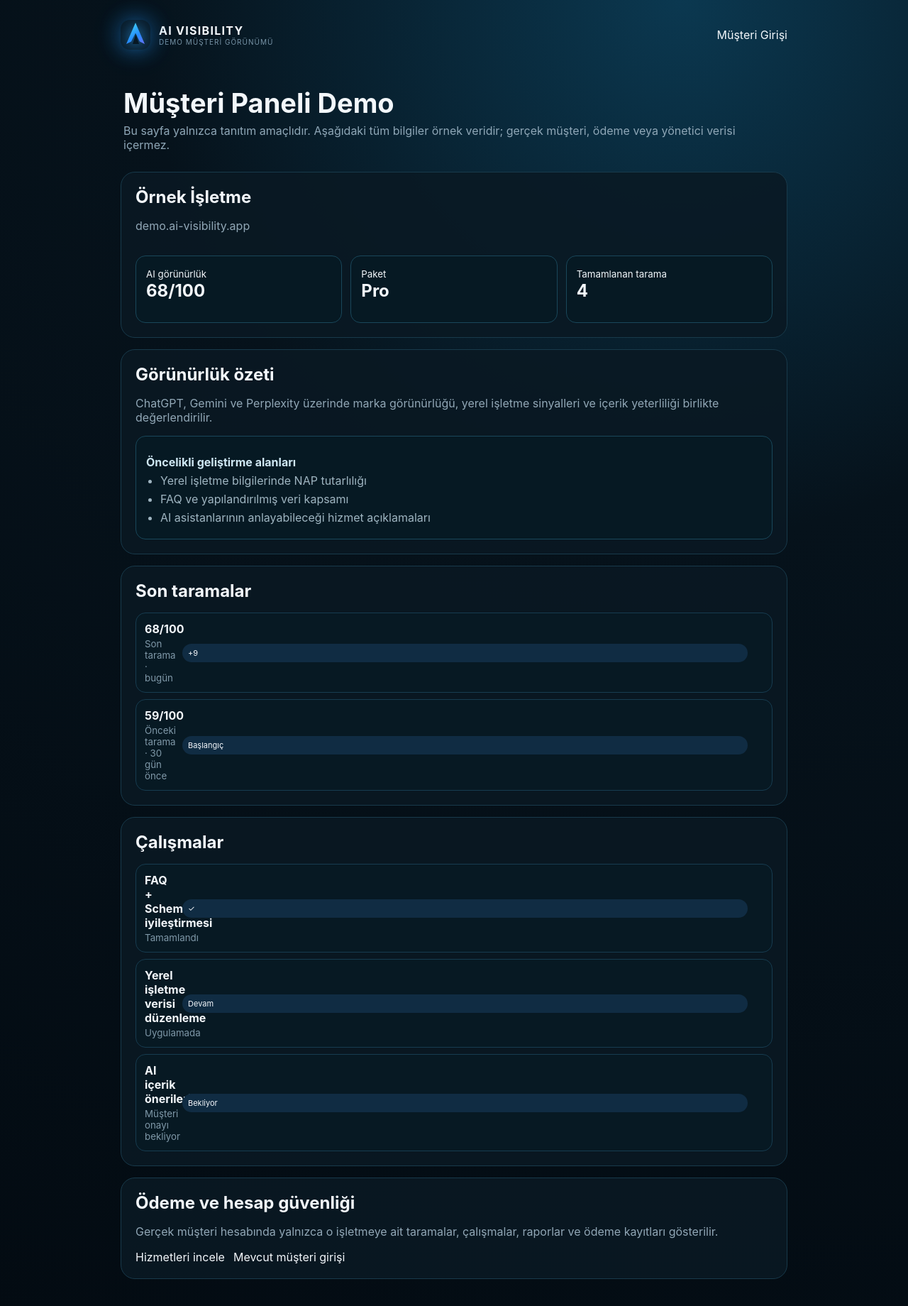
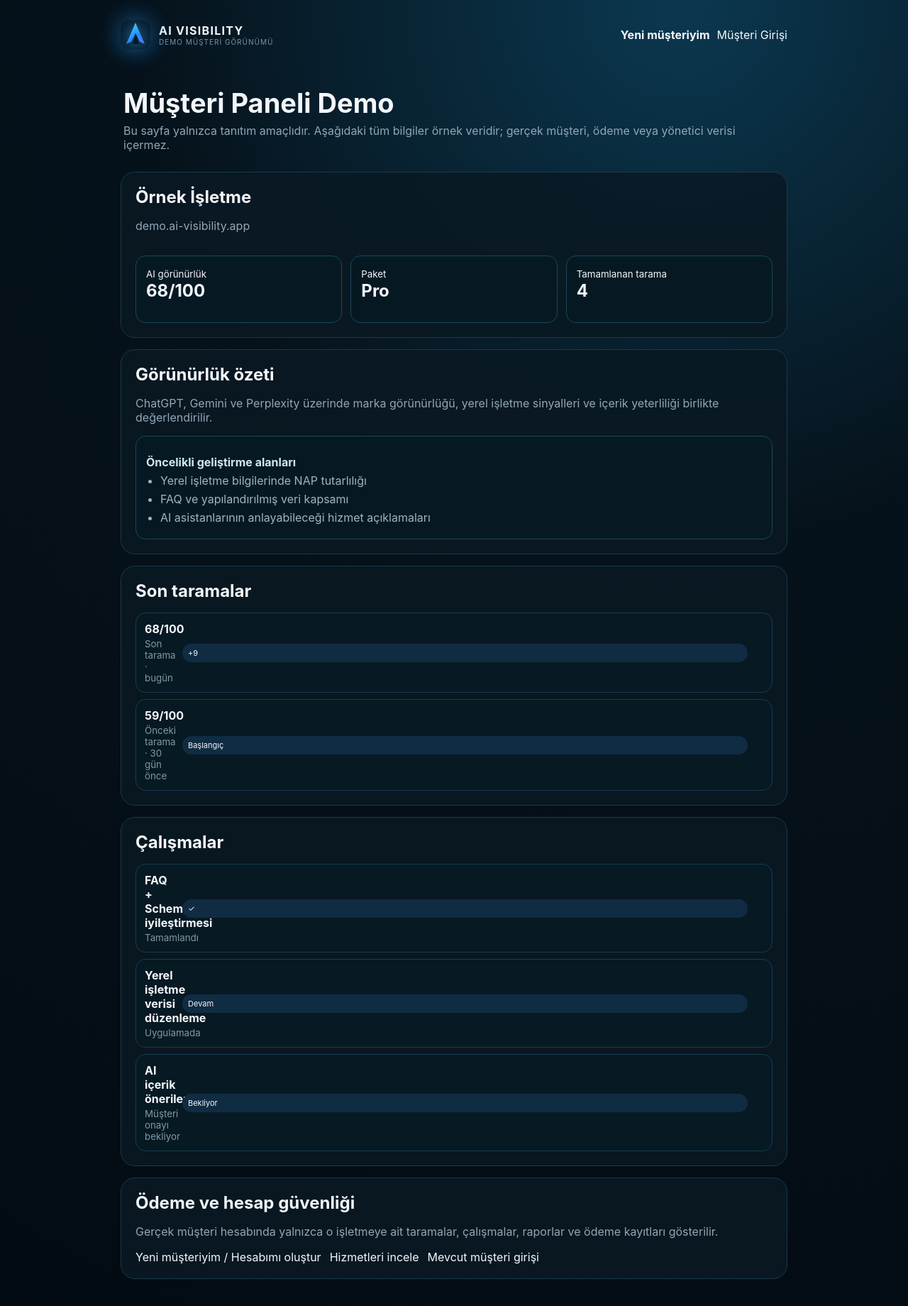
Before and after one commit to mehmetozan-5858/ai-visibility, a Next.js app: page /demo in a window 1280 px wide. Shown: the top 1840 px of the page at 71% size. Built offline with nearby package versions, Linux system fonts and the light colour scheme.

Commit message:
Add new customer button to demo page

```diff
--- a/app/demo/page.js
+++ b/app/demo/page.js
@@ -6,7 +6,10 @@ export default function DemoPage(){
   return <main style={{maxWidth:980,margin:"0 auto",padding:"28px 20px 60px"}}>
     <header className="top" style={{marginBottom:24}}>
       <Link href="/demo" className="brand"><span className="logo">A</span><div><strong>AI VISIBILITY</strong><small>DEMO MÜŞTERİ GÖRÜNÜMÜ</small></div></Link>
-      <Link href="/musteri-giris" style={{textDecoration:"none"}}>Müşteri Girişi</Link>
+      <div style={{display:"flex",gap:10,flexWrap:"wrap"}}>
+        <Link href="/yeni-musteri" style={{textDecoration:"none",fontWeight:700}}>Yeni müşteriyim</Link>
+        <Link href="/musteri-giris" style={{textDecoration:"none"}}>Müşteri Girişi</Link>
+      </div>
     </header>
 
     <section className="page-head"><div><h1>Müşteri Paneli Demo</h1><p>Bu sayfa yalnızca tanıtım amaçlıdır. Aşağıdaki tüm bilgiler örnek veridir; gerçek müşteri, ödeme veya yönetici verisi içermez.</p></div></section>
@@ -55,6 +58,7 @@ export default function DemoPage(){
       <h2>Ödeme ve hesap güvenliği</h2>
       <p>Gerçek müşteri hesabında yalnızca o işletmeye ait taramalar, çalışmalar, raporlar ve ödeme kayıtları gösterilir.</p>
       <div style={{display:"flex",gap:12,flexWrap:"wrap",marginTop:16}}>
+        <Link href="/yeni-musteri">Yeni müşteriyim / Hesabımı oluştur</Link>
         <Link href="/hizmetler">Hizmetleri incele</Link>
         <Link href="/musteri-giris">Mevcut müşteri girişi</Link>
       </div>
```
